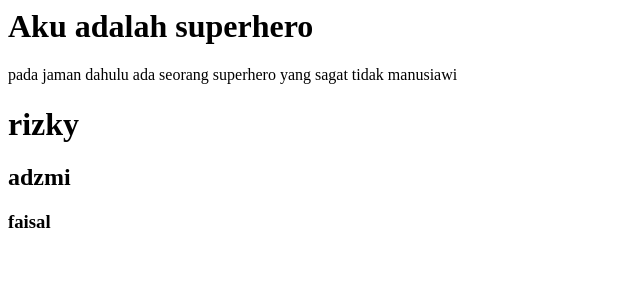
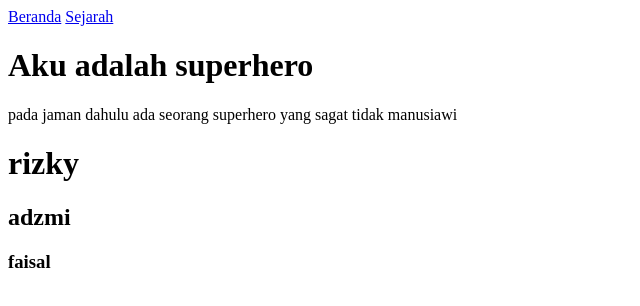
Before and after one commit to akbar1210-com/Ul, a plain HTML site: page index.html in a window 1280 px wide. Shown: the whole page, without its empty margins (0-640 px from the left). Drawn offline with Linux system fonts and the light colour scheme.

Commit message:
Update index.html

```diff
--- a/index.html
+++ b/index.html
@@ -1,3 +1,6 @@
+<nav></nav>
+<a href="home">Beranda</a>
+<a href="history">Sejarah</a>
 <h1>Aku adalah superhero</h1>
 <p>pada jaman dahulu ada seorang superhero yang sagat tidak manusiawi</p>
 <div>
```
